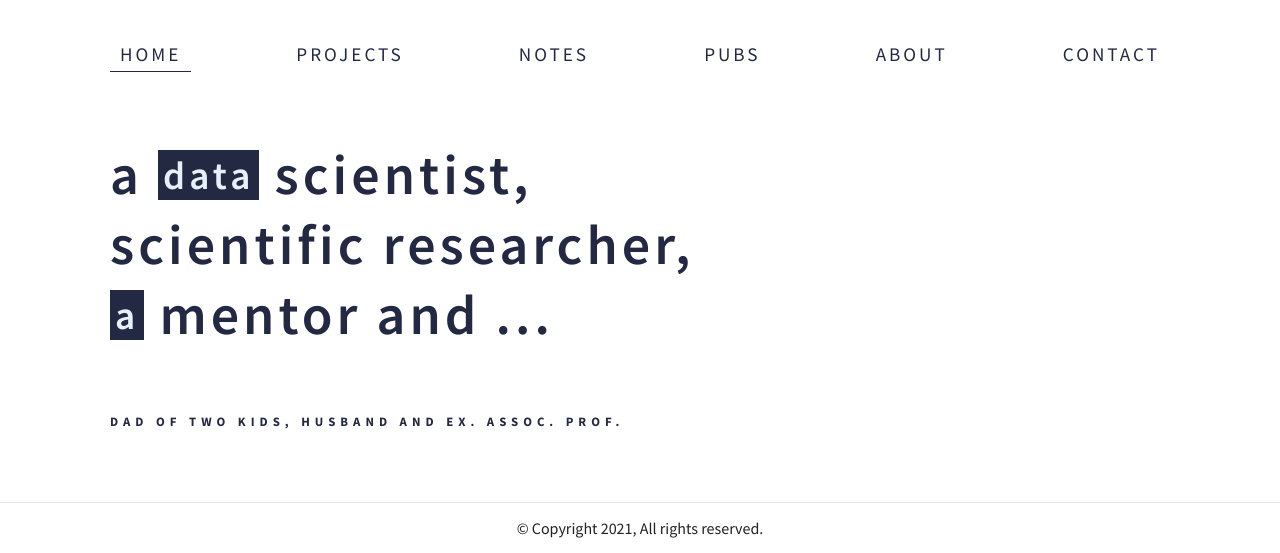
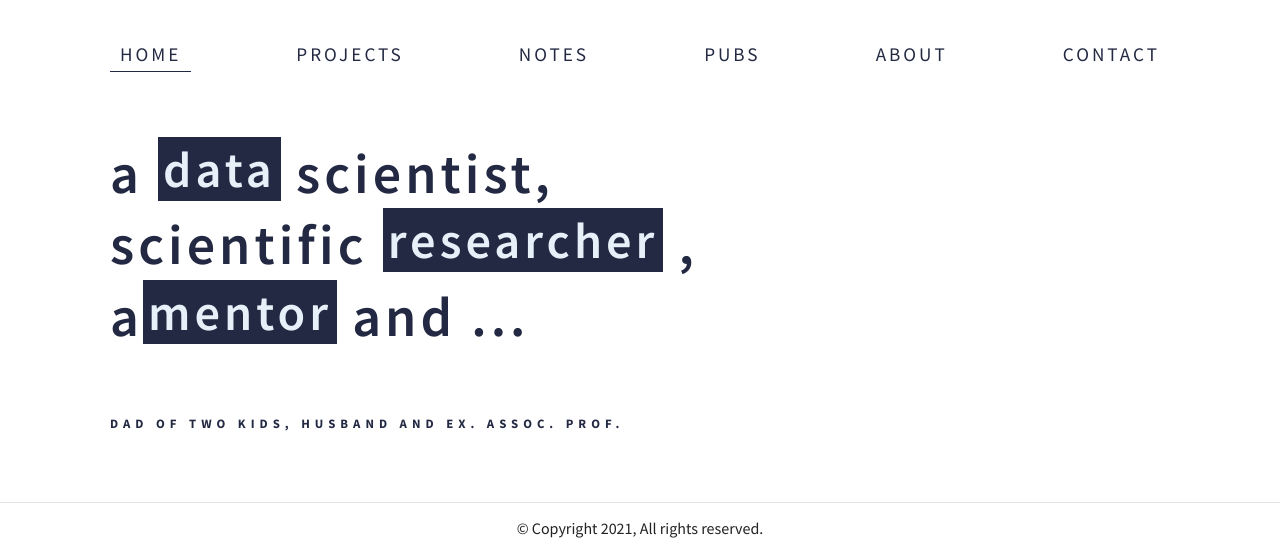
Before and after one commit to serdarkuyuk/portfolio, a website: page dist/index.html in a window 1280 px wide. Shown: the part 247-800 px from the top of the page. Drawn offline with Linux system fonts and the light colour scheme.

Commit message:
data scientst

```diff
--- a/dist/hero.css
+++ b/dist/hero.css
@@ -19,7 +19,7 @@
     text-transform: none;
     background-color: var(--primary-color);
     color: rgb(229, 240, 248);
-    font-size: 70%;
+    font-size: 90%;
     padding: 0 5px;
     vertical-align: 10%;
 }
--- a/dist/index.html
+++ b/dist/index.html
@@ -61,7 +61,7 @@
     <div class="general-container">
 
         <h1 class="hero-title">
-            a <span>data</span> scientist,<br>scientific researcher,<br><span>a</span> mentor and ...
+            a <span>data</span> scientist,<br>scientific <span>researcher</span> ,<br>a<span>mentor</span>  and ...
         </h1>
 
         <span class="hero-spacer"></span>
```
